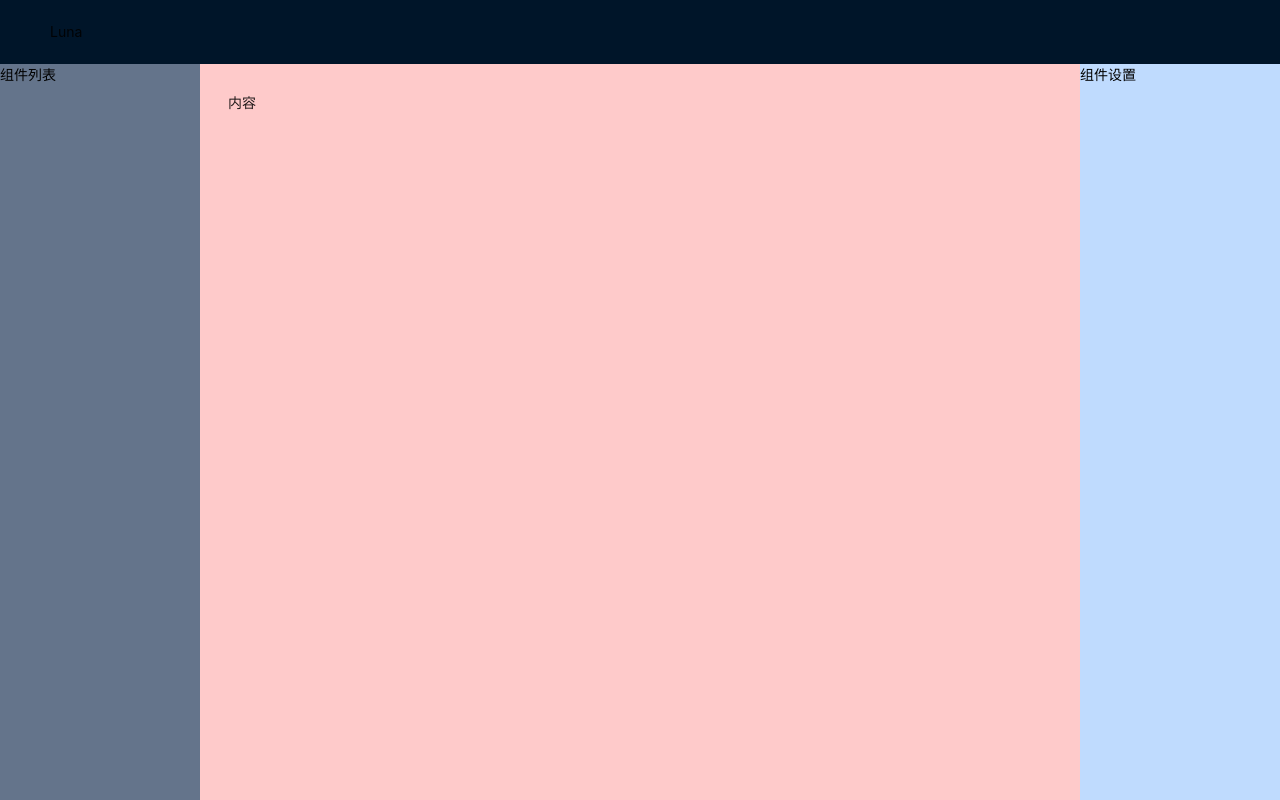
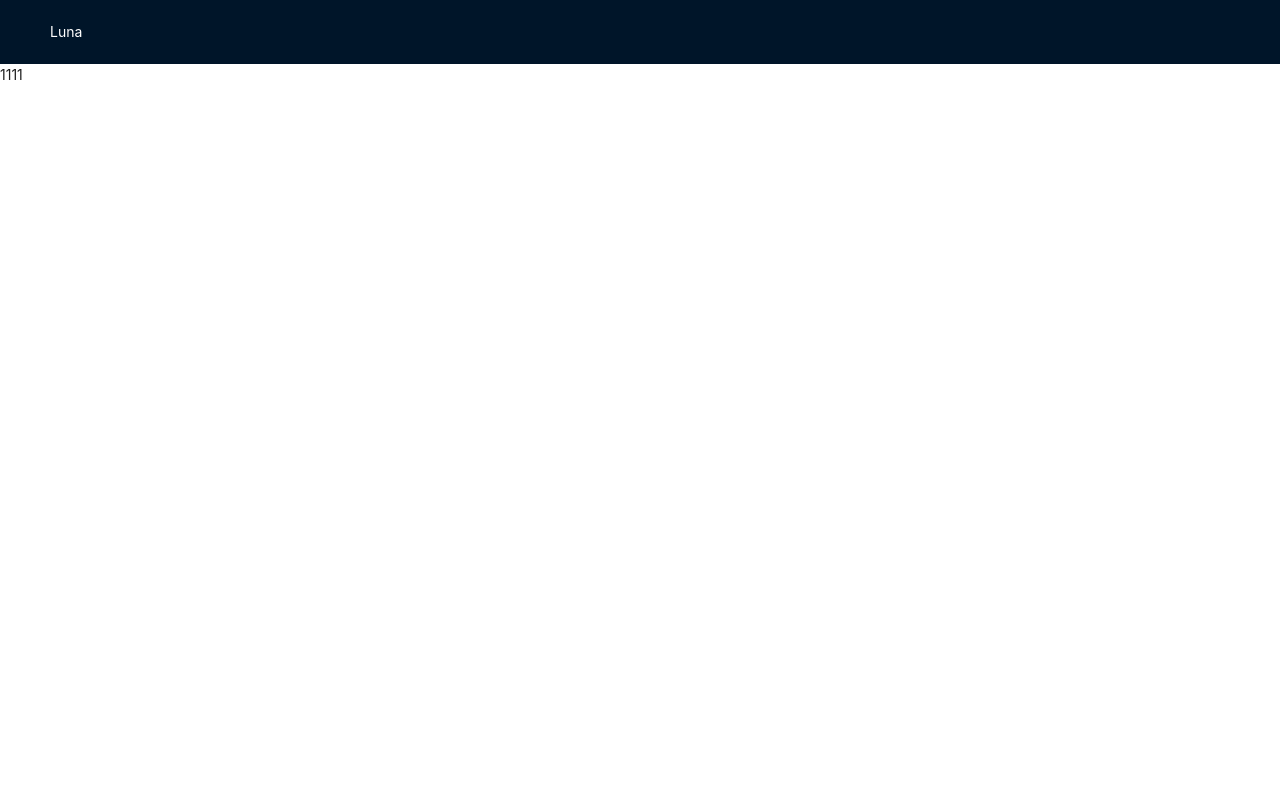
Before and after one commit to jerry-lllman/luna, a React (Vite) app in the folder packages/client/: page / in a window 1280 px wide. Built offline with nearby package versions, Linux system fonts and the light colour scheme.

Commit message:
chore: 项目路由添加及布局封装

```diff
--- a/packages/client/src/App.tsx
+++ /dev/null
@@ -1,16 +0,0 @@
-import { useState } from 'react'
-import reactLogo from './assets/react.svg'
-import viteLogo from '/vite.svg'
-import './App.css'
-import Home from '@/pages/Home'
-import Editor from '@/pages/Editor'
-
-function App() {
-  const [count, setCount] = useState(0)
-
-  return (
-    <Editor />
-  )
-}
-
-export default App
--- /dev/null
+++ b/packages/client/src/layouts/Header.tsx
@@ -0,0 +1,14 @@
+import { Layout } from "antd";
+
+interface HeaderProps {
+	title: React.ReactNode
+}
+export default function Header(props: HeaderProps) {
+	const { title } = props
+
+	return (
+		<Layout.Header className=" text-white">
+			<div>{title}</div>
+		</Layout.Header>
+	)
+}
--- /dev/null
+++ b/packages/client/src/layouts/index.tsx
@@ -0,0 +1,44 @@
+import { Layout, LayoutProps } from "antd";
+import { Outlet } from 'react-router-dom'
+import Header from "./Header";
+
+interface LayoutBaseProps {
+  title?: React.ReactNode;
+  showHeader?: boolean;
+  showFooter?: boolean;
+	children: React.ReactNode
+}
+
+type LayoutPropsWithTitle = {
+  showHeader: true;
+  title: React.ReactNode;
+} & LayoutBaseProps;
+
+type LayoutPropsWithoutTitle = {
+  showHeader?: false | undefined;
+  title?: React.ReactNode;
+} & LayoutBaseProps;
+
+type LayoutsProps = (LayoutPropsWithTitle | LayoutPropsWithoutTitle) & LayoutProps
+
+export default function Layouts(props: LayoutsProps) {
+	const { title, showHeader, showFooter = false, ...layoutProps } = props
+
+	return (
+		<Layout className="h-screen bg-white" {...layoutProps}>
+			{
+				showHeader &&
+				<Header title={title} />
+			}
+			<Layout.Content>
+				{props.children}
+			</Layout.Content>
+			{
+				showFooter &&
+				<Layout.Footer>
+					Footer
+				</Layout.Footer>
+			}
+		</Layout >
+	)
+}
--- a/packages/client/src/main.tsx
+++ b/packages/client/src/main.tsx
@@ -1,10 +1,8 @@
-import React from 'react'
 import ReactDOM from 'react-dom/client'
-import App from './App.tsx'
+import { RouterProvider } from 'react-router-dom'
 import './index.css'
+import router from '@/routes/index.tsx'
 
 ReactDOM.createRoot(document.getElementById('root') as HTMLElement).render(
-  <React.StrictMode>
-    <App />
-  </React.StrictMode>,
+  <RouterProvider router={router} />
 )
--- a/packages/client/src/pages/Editor.tsx
+++ b/packages/client/src/pages/Editor/index.tsx
@@ -1,12 +1,10 @@
+import Layouts from "@/layouts";
 import { Layout } from "antd";
 
 export default function Editor() {
 	return (
-		<Layout className="h-screen bg-white">
-			<Layout.Header>
-				<div>Luna</div>
-			</Layout.Header>
-			<Layout>
+		<Layouts showHeader title="Lunax">
+			<Layout className="h-full">
 				<Layout.Sider className=" bg-slate-500">
 					组件列表
 				</Layout.Sider>
@@ -17,6 +15,6 @@ export default function Editor() {
 					组件设置
 				</Layout.Sider>
 			</Layout>
-		</Layout>
+		</Layouts>
 	)
 }
--- a/packages/client/src/pages/Home.tsx
+++ /dev/null
@@ -1,28 +0,0 @@
-import TemplateList from "@/components/TemplateList";
-import { Layout } from "antd";
-import { useState } from "react";
-
-export default function Home() {
-
-	// const [list, setList] = useState()
-
-	const list = new Array(20).fill(1).map((_, index) => index)
-
-	return (
-		<div>
-			<Layout className=" bg-white">
-				<Layout.Header>
-					<div>Luna</div>
-				</Layout.Header>
-				<Layout.Content>
-					<div>
-						<TemplateList list={list} />
-					</div>
-				</Layout.Content>
-				<Layout.Footer>
-					luna
-				</Layout.Footer>
-			</Layout >
-		</div >
-	)
-}
--- /dev/null
+++ b/packages/client/src/pages/Home/index.tsx
@@ -0,0 +1,14 @@
+import Layouts from "@/layouts";
+
+export default function Home() {
+
+	// const [list, setList] = useState()
+
+	const list = new Array(20).fill(1).map((_, index) => index)
+
+	return (
+		<Layouts showHeader title="Luna">
+			<div>1111</div>
+		</Layouts>
+	)
+}
--- /dev/null
+++ b/packages/client/src/routes/index.tsx
@@ -0,0 +1,18 @@
+import { createBrowserRouter } from 'react-router-dom'
+
+import Home from '@/pages/Home'
+import Editor from '@/pages/Editor'
+
+const router = createBrowserRouter([
+	{
+		path: '/',
+		element: <Home />,
+	},
+	{
+		path: '/editor',
+		element: <Editor />,
+	},
+])
+
+
+export default router
```
Also changed, not shown: packages/client/src/App.css (deleted, +0 -42 lines).
